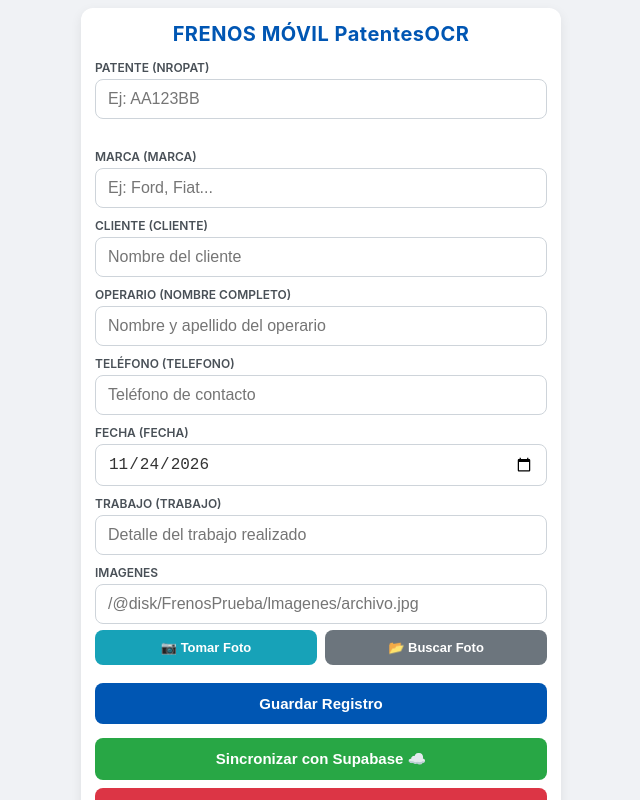
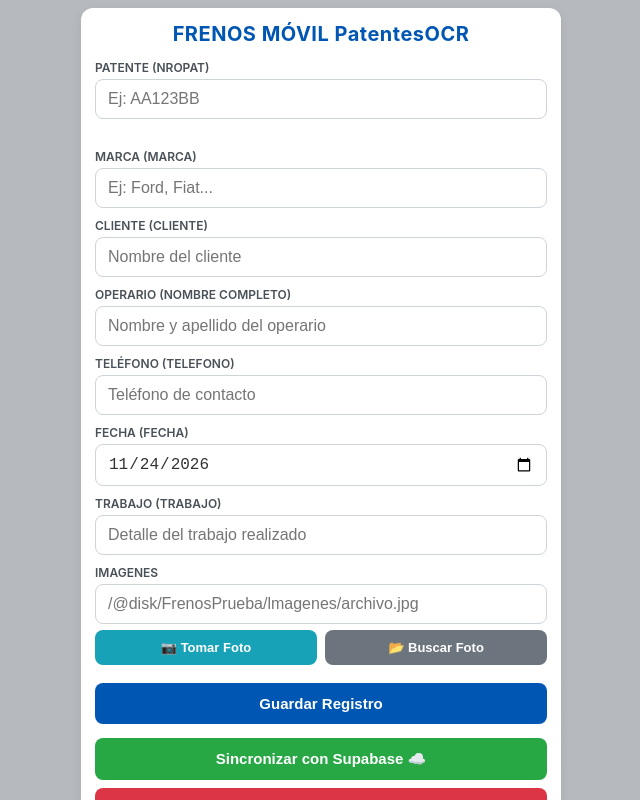
Before and after one commit to Oryvfp/frenosyocca, a plain HTML site: page insertpatentes.html in a window 1280 px wide. Shown: the whole page, without its empty margins (319-959 px from the left). Drawn offline with nearby package versions, Linux system fonts and the light colour scheme.

Commit message:
insertPatentes.html
Cambio de Colores

```diff
--- a/insertpatentes.html
+++ b/insertpatentes.html
@@ -3,7 +3,7 @@
 <head>
     <meta charset="UTF-8">
     <meta name="viewport" content="width=device-width, initial-scale=1.0, maximum-scale=1.0, user-scalable=no">
-    <title>FRENOS Móvil Patentes</title>
+    <title>FRENOS Móvil Patentes with OCR</title>
     <style>
         :root {
             --primary-color: #0056b3;
@@ -11,7 +11,7 @@
             --success-color: #28a745;
             --success-hover: #218838;
             --danger-color: #dc3545;
-            --bg-color: #f0f2f5;
+            --bg-color: #b6b9bd;
             --card-bg: #ffffff;
             --text-color: #333333;
             --border-color: #ced4da;
```
